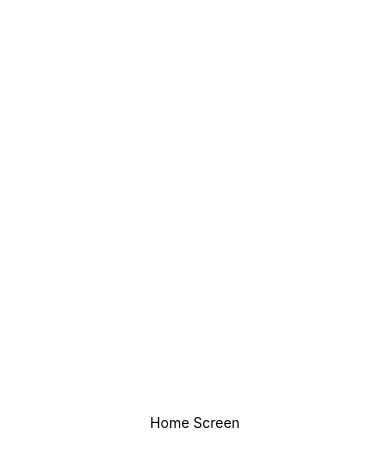
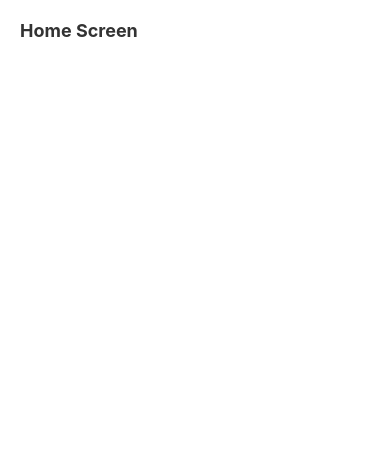
Before and after one commit to lakshya-20/gamezone, a React Native app: screen / in a window 390 px wide. Shown: the top 468 px of the page. Built offline with nearby package versions, Linux system fonts and the light colour scheme.

Commit message:
Fonts keys and global styles

```diff
--- a/App.js
+++ b/App.js
@@ -1,22 +1,30 @@
-import React from 'react';
+import React,{useState} from 'react';
 import { StyleSheet, Text, View } from 'react-native';
 import Home from './screens/home'
+import * as Font from 'expo-font';
+import { AppLoading } from 'expo';
+
+
+const getFonts = () => Font.loadAsync({
+  'nunito-regular': require('./assets/fonts/Nunito-Regular.ttf'),
+  'nunito-bold': require('./assets/fonts/Nunito-Bold.ttf'),
+});
+
 export default function App() {
 
+  const [fontsLoaded, setFontsLoaded] = useState(false);
 
-
-  return (
-    <View style={styles.container}>
+  if (fontsLoaded) {
+    return (
       <Home />
-    </View>
-  );
+    );
+  }
+  else {
+    return (
+      <AppLoading
+        startAsync={getFonts}
+        onFinish={() => setFontsLoaded(true)}
+      />
+    )
+  }
 }
-
-const styles = StyleSheet.create({
-  container: {
-    flex: 1,
-    backgroundColor: '#fff',
-    alignItems: 'center',
-    justifyContent: 'center',
-  },
-});
--- a/screens/home.js
+++ b/screens/home.js
@@ -1,10 +1,10 @@
 import React from 'react';
 import { StyleSheet, View, Text } from 'react-native';
-
+import {globalStyles} from '../styles/global';
 export default function Home() {
   return (
-    <View style={styles.container}>
-      <Text>Home Screen</Text>
+    <View style={globalStyles.container}>
+      <Text style={globalStyles.titleText}>Home Screen</Text>
     </View>
   );
 }
--- /dev/null
+++ b/styles/global.js
@@ -0,0 +1,17 @@
+import { StyleSheet } from 'react-native';
+
+export const globalStyles = StyleSheet.create({
+  titleText: {
+    fontSize: 18,
+    fontWeight: 'bold',
+    color: '#333',
+  },
+  paragraph: {
+    marginVertical: 8,
+    lineHeight: 20,
+  },
+  container: {
+    flex: 1,
+    padding: 20,
+  },
+});
```
